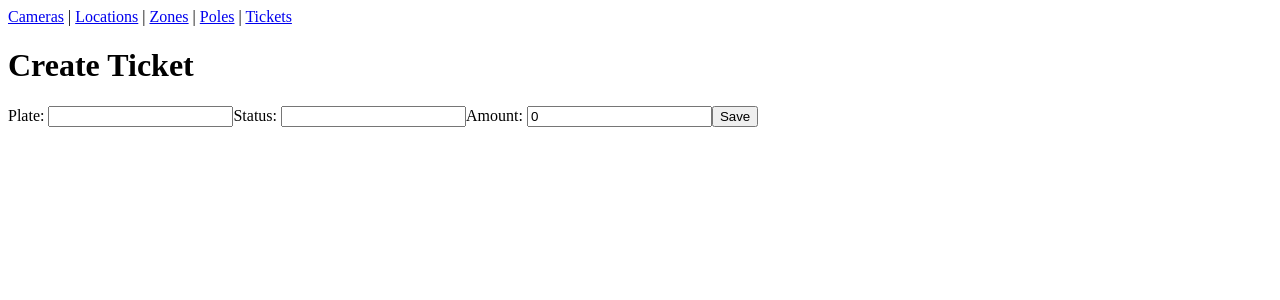
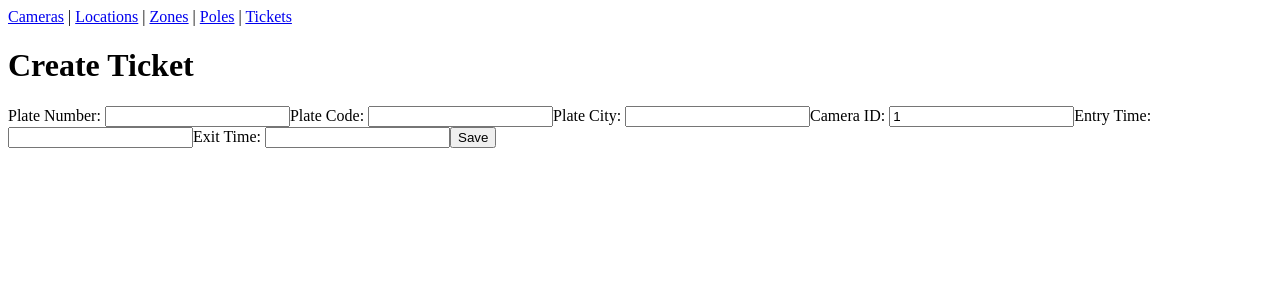
Before and after one commit to yahyabakleh12/streetinterfaces, a Vue app: page /tickets/create in a window 1280 px wide. Shown: the top 300 px of the page. Built offline with nearby package versions, Linux system fonts and the light colour scheme.

Commit message:
Update ticket components to match API fields

```diff
--- a/src/components/tickets/TicketDetail.vue
+++ b/src/components/tickets/TicketDetail.vue
@@ -2,9 +2,10 @@
   <div v-if="ticket">
     <h1>Ticket #{{ ticket.id }}</h1>
     <ul>
-      <li>Plate: {{ ticket.plate }}</li>
-      <li>Status: {{ ticket.status }}</li>
-      <li>Amount: {{ ticket.amount }}</li>
+      <li>Plate Number: {{ ticket.plate_number }}</li>
+      <li>Plate Code: {{ ticket.plate_code }}</li>
+      <li>Entry Time: {{ ticket.entry_time }}</li>
+      <li>Exit Time: {{ ticket.exit_time }}</li>
     </ul>
     <router-link to="/tickets">Back to list</router-link>
   </div>
--- a/src/components/tickets/TicketForm.vue
+++ b/src/components/tickets/TicketForm.vue
@@ -2,9 +2,12 @@
   <div>
     <h1>{{ isEdit ? 'Edit' : 'Create' }} Ticket</h1>
     <form @submit.prevent="submit">
-      <label>Plate: <input v-model="form.plate" /></label>
-      <label>Status: <input v-model="form.status" /></label>
-      <label>Amount: <input v-model="form.amount" type="number" /></label>
+      <label>Plate Number: <input v-model="form.plate_number" /></label>
+      <label>Plate Code: <input v-model="form.plate_code" /></label>
+      <label>Plate City: <input v-model="form.plate_city" /></label>
+      <label>Camera ID: <input v-model="form.camera_id" type="number" /></label>
+      <label>Entry Time: <input v-model="form.entry_time" /></label>
+      <label>Exit Time: <input v-model="form.exit_time" /></label>
       <button type="submit">Save</button>
     </form>
   </div>
@@ -21,9 +24,12 @@ const route  = useRoute()
 const props = defineProps({ isEdit: Boolean, id: Number })
 
 const form = reactive({
-  plate: '',
-  status: '',
-  amount: 0
+  plate_number: '',
+  plate_code: '',
+  plate_city: '',
+  camera_id: 1,
+  entry_time: '',
+  exit_time: ''
 })
 
 onMounted(async () => {
--- a/src/components/tickets/TicketsList.vue
+++ b/src/components/tickets/TicketsList.vue
@@ -7,15 +7,21 @@
     <table>
       <thead>
         <tr>
-          <th>ID</th><th>Plate</th><th>Status</th><th>Amount</th><th>Actions</th>
+          <th>ID</th>
+          <th>Plate Number</th>
+          <th>Plate Code</th>
+          <th>Entry Time</th>
+          <th>Exit Time</th>
+          <th>Actions</th>
         </tr>
       </thead>
       <tbody>
         <tr v-for="ticket in tickets" :key="ticket.id">
           <td>{{ ticket.id }}</td>
-          <td>{{ ticket.plate }}</td>
-          <td>{{ ticket.status }}</td>
-          <td>{{ ticket.amount }}</td>
+          <td>{{ ticket.plate_number }}</td>
+          <td>{{ ticket.plate_code }}</td>
+          <td>{{ ticket.entry_time }}</td>
+          <td>{{ ticket.exit_time }}</td>
           <td>
             <router-link :to="`/tickets/${ticket.id}`">View</router-link> |
             <router-link :to="`/tickets/${ticket.id}/edit`">Edit</router-link> |
```
